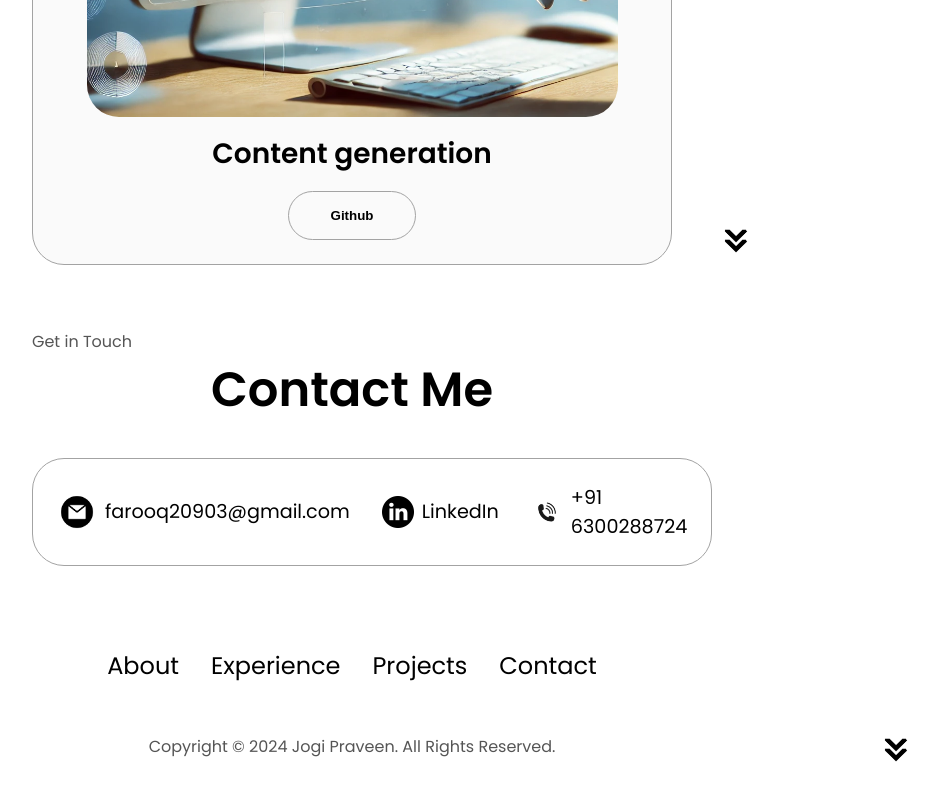
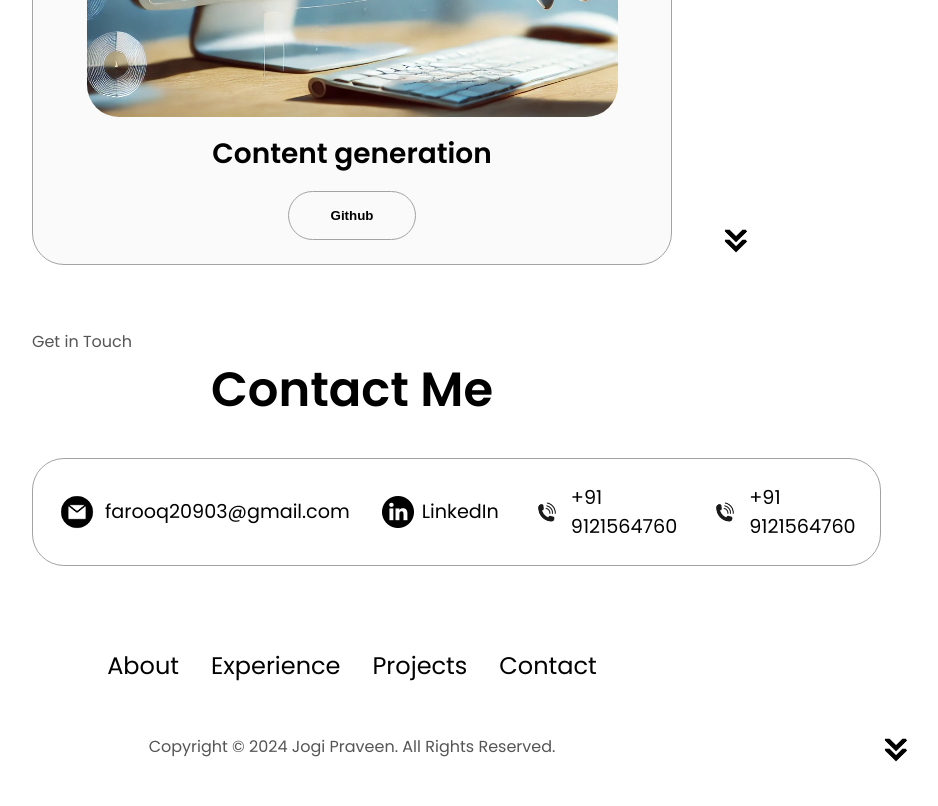
Before and after one commit to Praveen9131/praveen_portfolio, a plain HTML site: page index.html in a window 1280 px wide. Shown: the part 3314-4120 px from the top of the page, without its empty margins (288-1226 px from the left). Drawn offline with Linux system fonts and the light colour scheme.

Commit message:
Update index.html

```diff
--- a/index.html
+++ b/index.html
@@ -307,7 +307,7 @@
                 alt="Email icon"
                 class="icon contact-icon email-icon"
               />
-              <p><a href="mailto:farooq20903@gmail.com">farooq20903@gmail.com</a></p>
+              <p><a href="mailto:jogipraveen9122@gmail.com">farooq20903@gmail.com</a></p>
             </div>
             <div class="contact-info-container">
               <img
@@ -315,7 +315,7 @@
                 alt="LinkedIn icon"
                 class="icon contact-icon"
               />
-              <p><a href="https://www.linkedin.com/in/shaik-farooq-ab2b20228/">LinkedIn</a></p>
+              <p><a href="https://www.linkedin.com/in/jogi-praveen-8a23b2238/">LinkedIn</a></p>
             </div>
             <div class="contact-info-container">
               <img
@@ -323,7 +323,15 @@
                 alt="Phone icon"
                 class="icon contact-icon"
               />
-              <p><a href="tel:+916300288724">+91 6300288724</a></p>
+              <p><a href="tel:+919121564760">+91 9121564760</a></p>
+            </div>
+            <div class="contact-info-container">
+              <img
+                src="./assets/dail_logo.jpg"
+                alt="Phone icon"
+                class="icon contact-icon"
+              />
+              <p><a href="https://wa.me/9121564760">+91 9121564760</a></p>
             </div>
           </div>
         </section>
```
